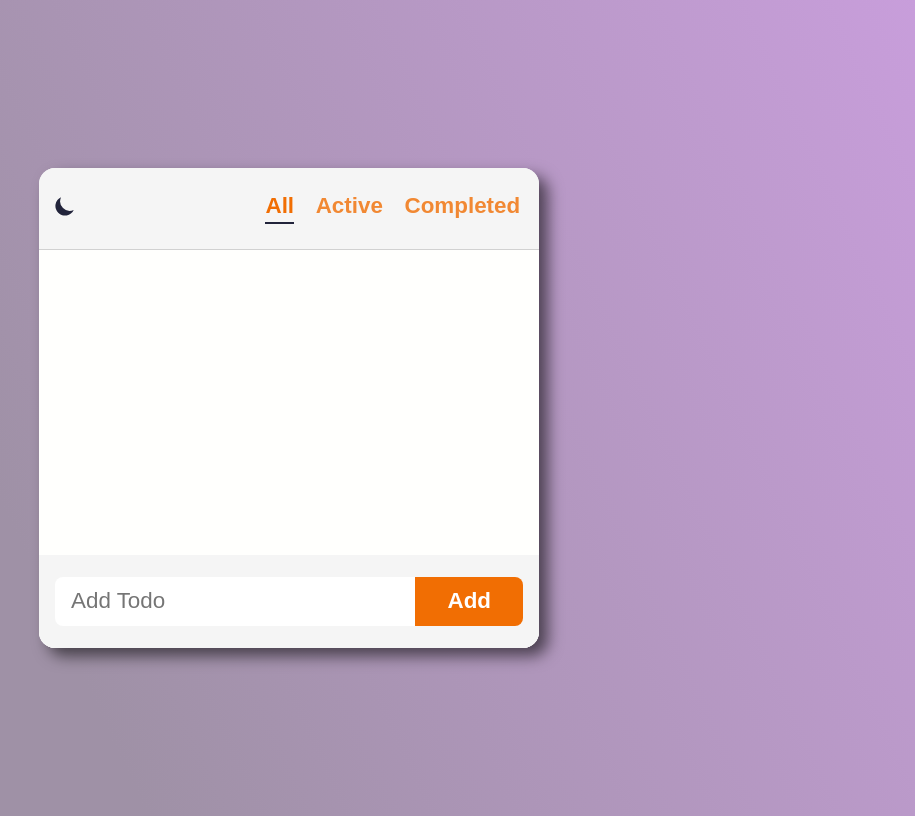
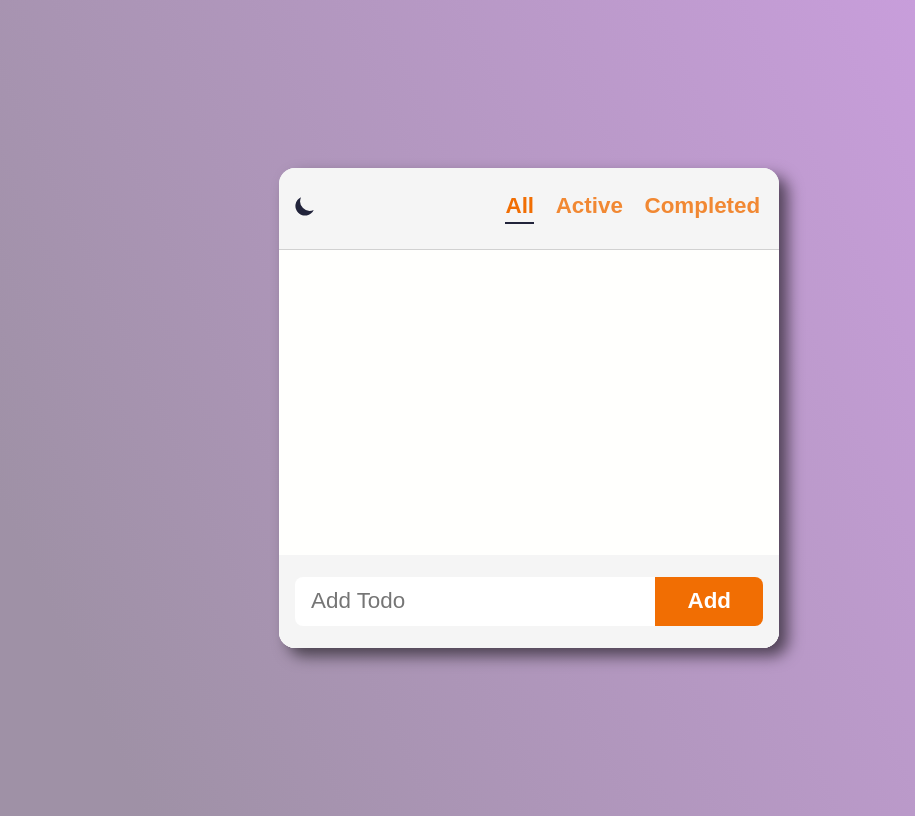
Before and after one commit to sooboi/toy, a React (Create React App) app: page / in a window 1280 px wide. Shown: the whole page, without its empty margins (119-1034 px from the left). Built offline with nearby package versions, Linux system fonts and the light colour scheme.

Commit message:
flex 중앙정렬 수정

```diff
--- a/src/index.css
+++ b/src/index.css
@@ -15,11 +15,11 @@ html.dark {
 }
 
 body {
-  width: 100vh;
+  width: 100%;
   height: 100vh;
   display: flex;
+  align-items: center;
   justify-content: center;
-  align-items: center;
   background: rgb(159, 145, 166);
   background: linear-gradient(
     65deg,
```
